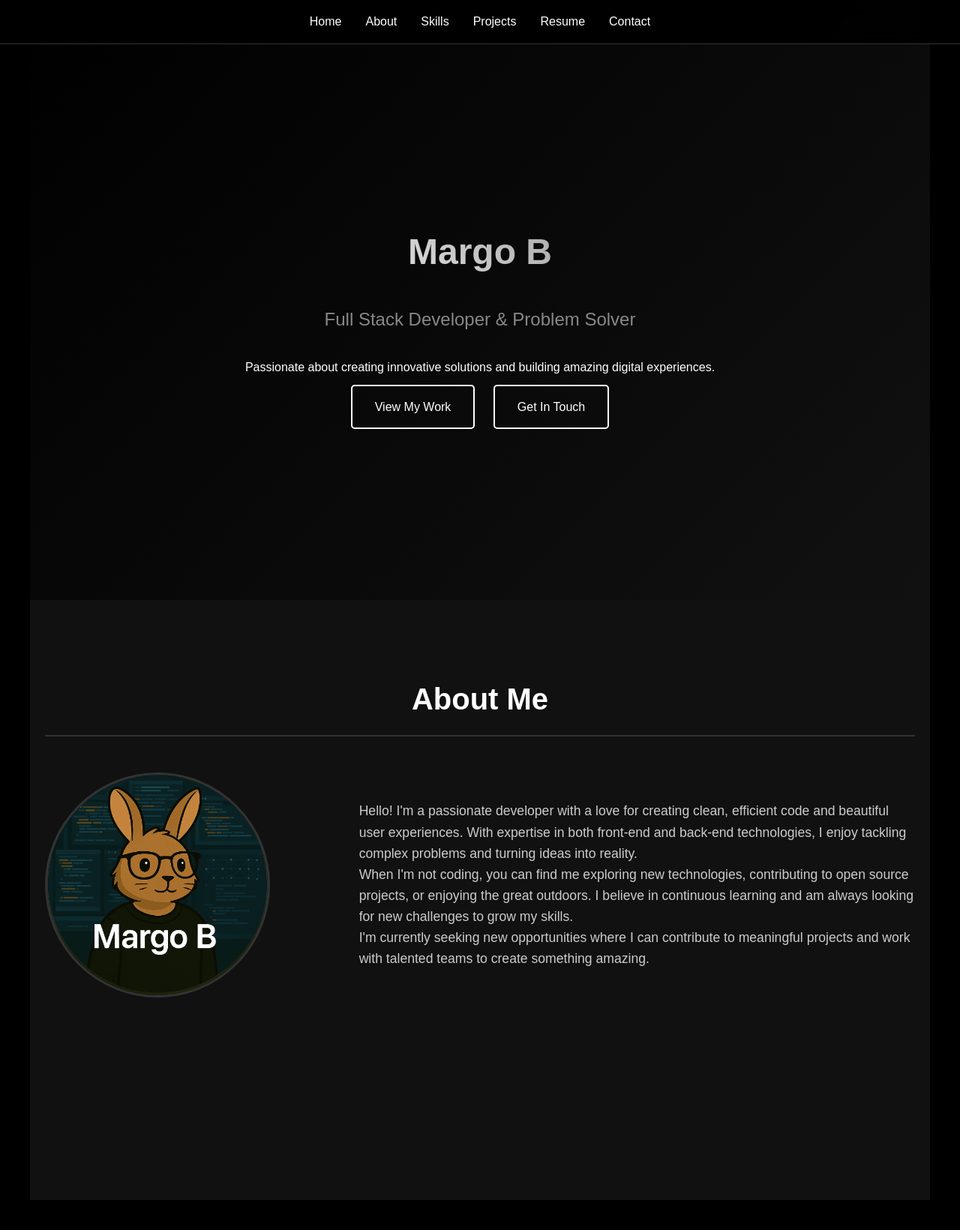
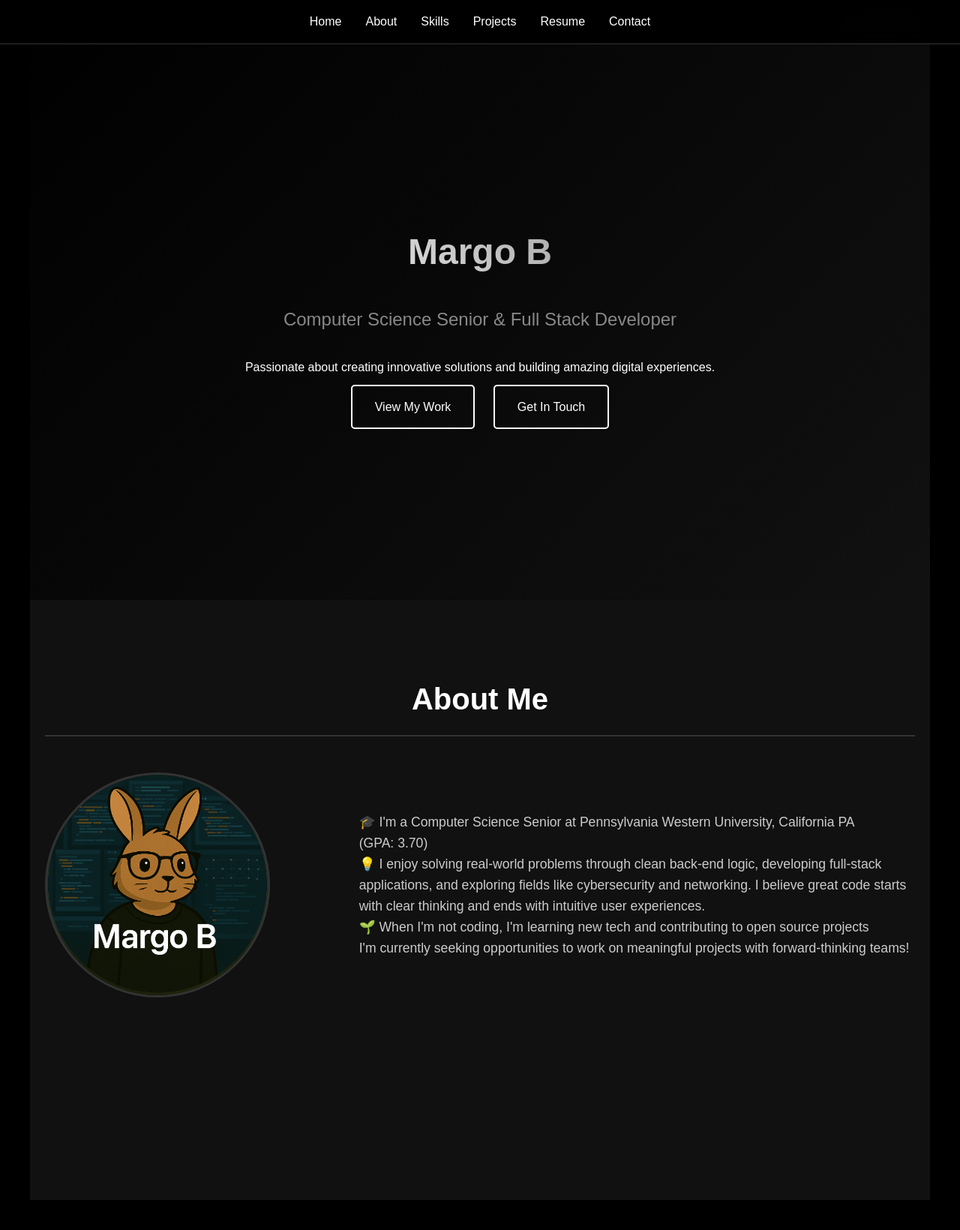
Before and after one commit to M0ck1ngjay178/Portfolio-Website, a Flask app: page / in a window 1280 px wide. Shown: the top 1640 px of the page at 75% size. Run offline with Flask 3, Linux system fonts and the light colour scheme.

Commit message:
edit bio

```diff
--- a/PyFlaskWeb/templates/home.html
+++ b/PyFlaskWeb/templates/home.html
@@ -23,7 +23,7 @@
     <section id="home">
         <div class="hero-content">
             <h1>Margo B</h1>
-            <p class="hero-subtitle">Full Stack Developer & Problem Solver</p>
+            <p class="hero-subtitle">Computer Science Senior & Full Stack Developer</p>
             <p>Passionate about creating innovative solutions and building amazing digital experiences.</p>
             <div>
                 <a href="#projects" class="cta-button">View My Work</a>
@@ -38,9 +38,11 @@
         <div class="about-content">
             <img src="static/img/programmerBunny.png" alt="Profile Picture" class="profile-img">
             <div class="about-text">
-                <p>Hello! I'm a passionate developer with a love for creating clean, efficient code and beautiful user experiences. With expertise in both front-end and back-end technologies, I enjoy tackling complex problems and turning ideas into reality.</p>
-                <p>When I'm not coding, you can find me exploring new technologies, contributing to open source projects, or enjoying the great outdoors. I believe in continuous learning and am always looking for new challenges to grow my skills.</p>
-                <p>I'm currently seeking new opportunities where I can contribute to meaningful projects and work with talented teams to create something amazing.</p>
+                <p>🎓 I'm a Computer Science Senior at Pennsylvania Western University, California PA</p>
+                <p>(GPA: 3.70)</p>
+                <p>💡 I enjoy solving real-world problems through clean back-end logic, developing full-stack applications, and exploring fields like cybersecurity and networking. I believe great code starts with clear thinking and ends with intuitive user experiences.</p>
+                <p>🌱 When I'm not coding, I'm learning new tech and contributing to open source projects</p>
+                <p>I'm currently seeking opportunities to work on meaningful projects with forward-thinking teams!</p>
             </div>
         </div>
     </section>
```
